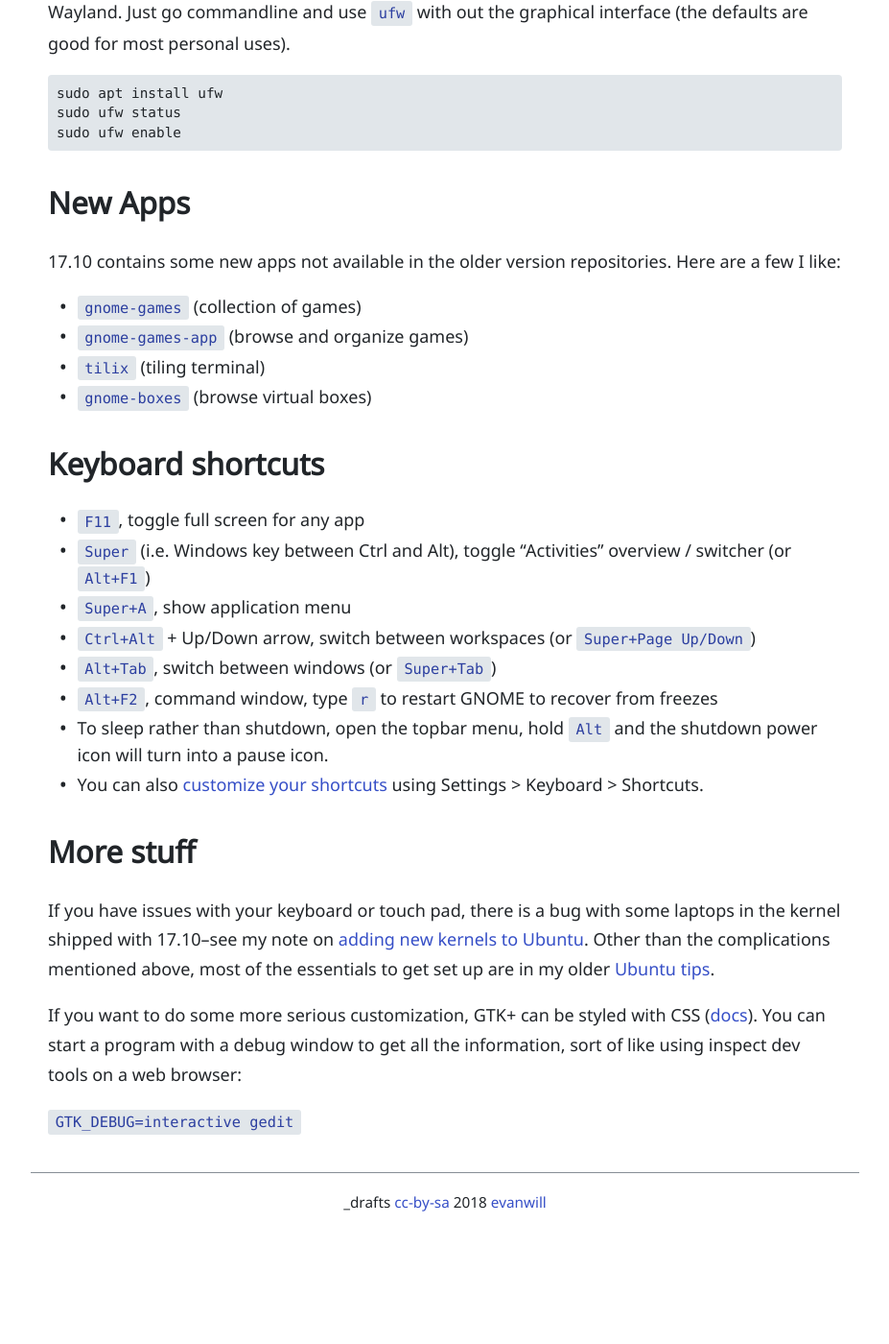
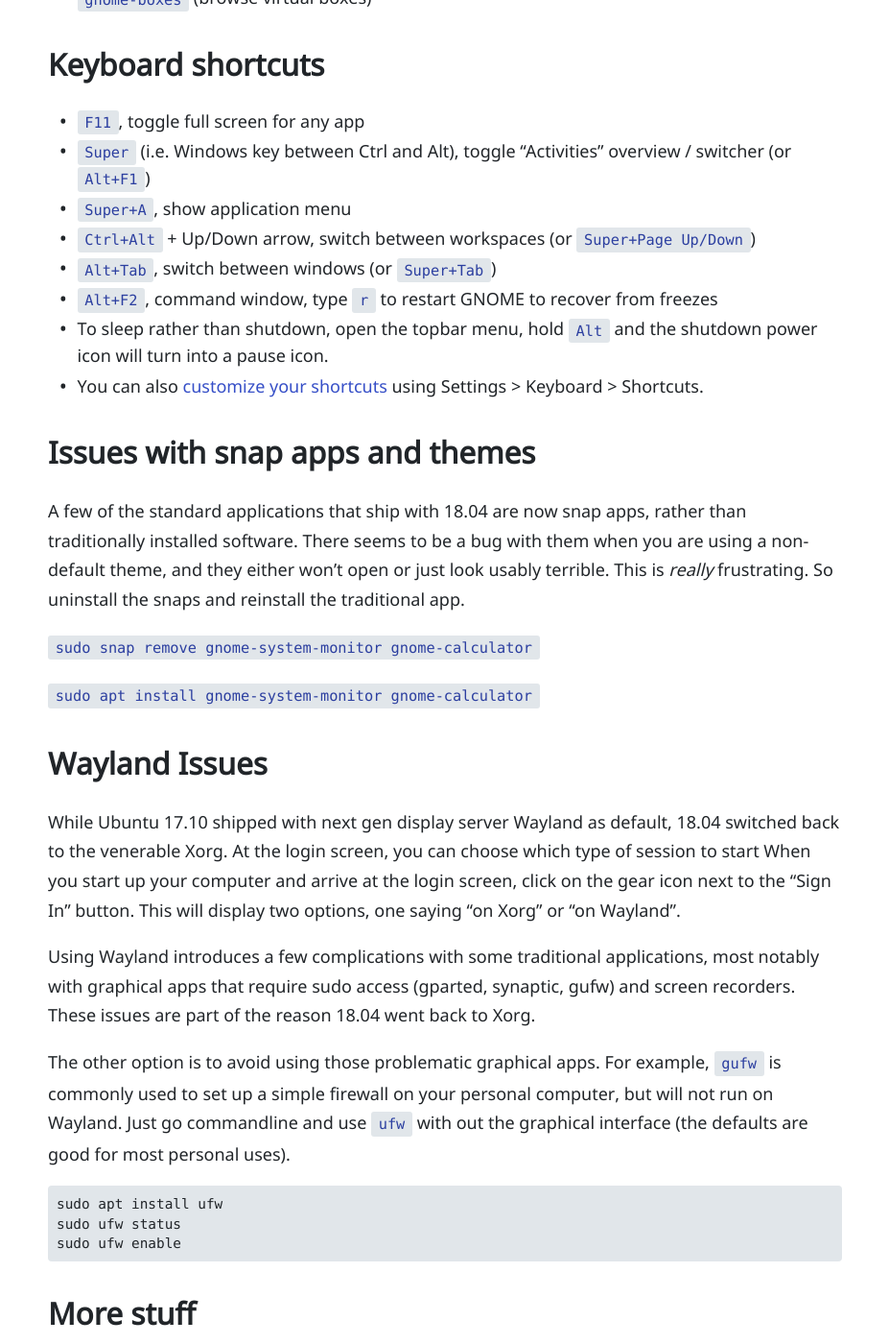
Before and after one commit to evanwill/_drafts, a Jekyll site: the page built from _notes/ubuntu-gnome.md, in a window 1280 px wide and 1400 px high, scrolled down 2717 px. Shown: the whole window at 96% size, without its empty margins (176-1103 px from the left). Built offline with Jekyll 4.4.1, drawn with Linux system fonts in a browser that asks for light colours; before the commit the page ends 4004 px from its top, so only the background shows below that; some of the changed text lies outside the part shown.

Commit message:
update ubuntu 18

````diff
--- a/_notes/ubuntu-gnome.md
+++ b/_notes/ubuntu-gnome.md
@@ -15,18 +15,19 @@
 Add good stuff to the dock as you open it, by right clicking the dock icon and "add to favorites".
 
 Then head to Settings to get the desktop looking better.
-In Settings > Dock, make the icons smaller (the default seems to take up way too much space).
-Settings > Background to get your wallpaper set.
-Settings > Devices > Display to set up your monitor and turn on Night Light if you want a red shift in the evening.
-Settings > Bluetooth, turn bluetooth off if you don't use it, since it is a security risk.
 
-Next, install Tweak tool, `gnome-tweak-tool`, to give more simple customization options.
+- Settings > Dock, make the icons smaller (the default seems to take up way too much space).
+- Settings > Background to get your wallpaper set.
+- Settings > Devices > Display to set up your monitor and turn on Night Light if you want a red shift in the evening.
+- Settings > Bluetooth, turn bluetooth off if you don't use it, since it is a security risk.
+
+Next, install Tweak tool, `gnome-tweak-tool`, to give more complete customization options.
 
 Finally, if you don't like Ubuntu's dock, you can remove it to go to a more [vanilla Gnome experience](http://www.omgubuntu.co.uk/2017/10/install-vanilla-gnome-shell-ubuntu-17-10).
 
 ## Change Themes
 
-The default style for 17.10 is the pretty ugly and dated "Ambiance", the familiar default from Unity.
+The default style for 18.04 is the pretty ugly and dated "Ambiance", the familiar default from Unity.
 Luckily, changing themes is incredibly easy with Tweak tool, a simple drop down in Appearance > Themes, plus a separate drop down for your icon set.
 There is a whole [universe of themes](https://www.gnome-look.org/) out there, but to get started you can install a few decent options from the main repository:
 
@@ -34,6 +35,9 @@
 
 Other themes can be installed via PPA or manually.
 I like [Pop theme](https://github.com/pop-os/gtk-theme) (instructions in the middle of the readme).
+
+You can also try out Ubuntu's new theme in development, Communitheme.
+It is a little different, you install as a snap app `snap install communitheme`, then choose it as a session when you log in.
 
 ## Get Extensions
 
@@ -46,10 +50,12 @@
 Configuration can also be done in Tweak tool > Extensions.
 
 For example, add useful utilities:
+
 - [Caffeine](https://extensions.gnome.org/extension/517/caffeine/), disable screen lock to watch movies--I consider this an essential, and the app version used in other Ubuntu versions will not work with Gnome.
 - [OpenWeather](https://extensions.gnome.org/extension/750/openweather/)
 
 Or completely change the desktop functionality:
+
 - [Dash to Dock](https://extensions.gnome.org/extension/307/dash-to-dock/), a customized version of this extension ships with Ubuntu to create the Unity-like dock on the left side of the desktop--you can uninstall the Ubuntu version and add the vanilla extension if you want.
 - [Dash to Panel](https://extensions.gnome.org/extension/1160/dash-to-panel/), puts dash into the top/bottom bar, sort of like windows 10.
 - [Arc Menu](https://github.com/LinxGem33/Arc-Menu), replaces "show applications" with a more traditional drop down menu organized into categories.
@@ -66,31 +72,11 @@
 In the pop up, click on the folder you want to add them too, or click the "+" to create a new folder.
 Finally, click "Add" to finish creating the new group.
 
-## Wayland Issues
-
-Ubuntu 17.10 ships with next gen display server Wayland as default, in place of the aging Xorg (confusingly, 18.04 LTS will go [back to Xorg as default](http://www.omgubuntu.co.uk/2018/01/xorg-will-default-display-server-ubuntu-18-04-lts)).
-Using Wayland introduces a few other complications with some traditional applications,
-most notably with graphical apps that require sudo access (gparted, synaptic, gufw) and screen recorders.
-
-One solution is to choose an Xorg session when you log in.
-When you start up your computer and arrive at the login screen, click on the gear icon next to the "Sign In" button.
-This will display two options, one saying "on Xorg".
-Select the Xorg option and sign in to use the legacy display server.
-
-The other option is to avoid using those problematic graphical apps.
-For example, `gufw` is commonly used to set up a simple firewall on your personal computer, but will not run on Wayland.
-Just go commandline and use `ufw` with out the graphical interface (the defaults are good for most personal uses).
-
-```
-sudo apt install ufw
-sudo ufw status
-sudo ufw enable
-```
-
 ## New Apps
 
-17.10 contains some new apps not available in the older version repositories.
+18.04 contains some new apps not available in the older version repositories.
 Here are a few I like:
+
 - `gnome-games` (collection of games)
 - `gnome-games-app` (browse and organize games)
 - `tilix` (tiling terminal)
@@ -107,12 +93,47 @@
 - To sleep rather than shutdown, open the topbar menu, hold `Alt` and the shutdown power icon will turn into a pause icon.
 - You can also [customize your shortcuts](https://help.gnome.org/users/gnome-help/stable/keyboard-shortcuts-set.html.en) using Settings > Keyboard > Shortcuts.
 
+## Issues with snap apps and themes
+
+A few of the standard applications that ship with 18.04 are now snap apps, rather than traditionally installed software.
+There seems to be a bug with them when you are using a non-default theme, and they either won't open or just look usably terrible.
+This is *really* frustrating.
+So uninstall the snaps and reinstall the traditional app.
+
+`sudo snap remove gnome-system-monitor gnome-calculator`
+
+`sudo apt install gnome-system-monitor gnome-calculator`
+
+## Wayland Issues
+
+While Ubuntu 17.10 shipped with next gen display server Wayland as default, 18.04 switched back to the venerable Xorg.
+At the login screen, you can choose which type of session to start
+When you start up your computer and arrive at the login screen, click on the gear icon next to the "Sign In" button.
+This will display two options, one saying "on Xorg" or "on Wayland".
+
+Using Wayland introduces a few complications with some traditional applications,
+most notably with graphical apps that require sudo access (gparted, synaptic, gufw) and screen recorders.
+These issues are part of the reason 18.04 went back to Xorg.
+
+The other option is to avoid using those problematic graphical apps.
+For example, `gufw` is commonly used to set up a simple firewall on your personal computer, but will not run on Wayland.
+Just go commandline and use `ufw` with out the graphical interface (the defaults are good for most personal uses).
+
+```
+sudo apt install ufw
+sudo ufw status
+sudo ufw enable
+```
+
 ## More stuff
 
-If you have issues with your keyboard or touch pad, there is a bug with some laptops in the kernel shipped with 17.10--see my note on [adding new kernels to Ubuntu]({{ "/notes/ubuntu-kernel.html" | absolute_url }}).
 Other than the complications mentioned above, most of the essentials to get set up are in my older [Ubuntu tips]({{ "/notes/ubuntu-tips.html" | absolute_url }}).
 
 If you want to do some more serious customization, GTK+ can be styled with CSS ([docs](https://developer.gnome.org/gtk3/stable/theming.html)).
 You can start a program with a debug window to get all the information, sort of like using inspect dev tools on a web browser:
 
 `GTK_DEBUG=interactive gedit`
+
+## Older notes
+
+If you have issues with your keyboard or touch pad, there is a bug with some laptops in the kernel shipped with 17.10--see my note on [adding new kernels to Ubuntu]({{ "/notes/ubuntu-kernel.html" | absolute_url }}).
````
Also changed, not shown: other parts of _notes/ubuntu-gnome.md (+2 -2 lines).
